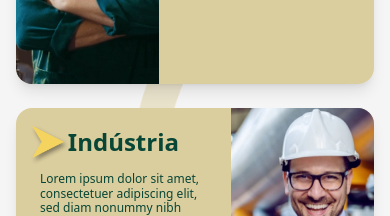
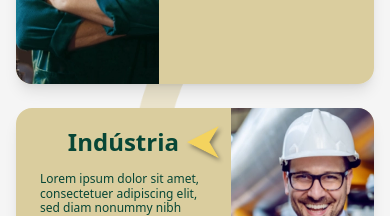
Before and after one commit to hagartelles/rv-tributos-new, a Next.js app: page / in a window 390 px wide. Shown: the part 1260-1476 px from the top of the page. Built offline with nearby package versions, Linux system fonts and the light colour scheme; a web font is replaced by a local one.

Commit message:
fix: fixing little arrows in mobile

```diff
--- a/src/components/main/sections/about/AboutUs.tsx
+++ b/src/components/main/sections/about/AboutUs.tsx
@@ -2,7 +2,7 @@
 
 import Image from 'next/image';
 import Section from '@/ui/SectionLayout';
-import { aboutData } from './AboutData';
+import { aboutData } from './aboutData';
 
 export default function About() {
     return (
--- a/src/components/main/sections/expertises/Expertises.tsx
+++ b/src/components/main/sections/expertises/Expertises.tsx
@@ -5,7 +5,7 @@ import Link from 'next/link';
 import Section from '@/ui/SectionLayout';
 import CloseButton from '@/ui/CloseButton';
 import { WHATSAPP_LINK } from '@/constants/index';
-import { useExpertises } from './UseExpertises';
+import { useExpertises } from './useExpertises';
 
 export default function Expertises() {
     const {
@@ -68,9 +68,19 @@ export default function Expertises() {
                                             relative w-fit mb-3 transition-all duration-500
                                             ${isOpen ? 'mb-0 ml-8' : 'mx-auto'}
                                         `}>
+
+                                            {/* SETA AMARELA MOBILE */}
+                                            {/* AQUI ESTÁ A CORREÇÃO DA SOMBRA: */}
                                             <div
-                                                className="absolute -left-9 top-1/2 -translate-y-1/2 w-8 h-8 z-20 pointer-events-none"
-                                                style={{ filter: 'drop-shadow(2px 3px 2px rgba(0,0,0,0.4))' }}
+                                                className={`
+                                                    absolute top-1/2 -translate-y-1/2 w-8 h-8 z-20 pointer-events-none transition-all duration-300
+                                                    ${isEven ? '-left-10' : '-right-10 rotate-180'}
+                                                `}
+                                                style={{
+                                                    filter: isEven
+                                                        ? 'drop-shadow(2px 3px 2px rgba(0,0,0,0.4))'   // Normal
+                                                        : 'drop-shadow(-2px -3px 2px rgba(0,0,0,0.4))' // Invertido para compensar a rotação
+                                                }}
                                             >
                                                 <Image src="/seta_amarela_dir.png" alt="" fill className="object-contain" />
                                             </div>
@@ -148,7 +158,7 @@ export default function Expertises() {
                 </div>
 
                 {/* ============================================================
-                    VERSÃO DESKTOP
+                    VERSÃO DESKTOP (Mantida Inalterada)
                    ============================================================ */}
                 <div
                     ref={desktopContainerRef}
@@ -250,7 +260,7 @@ export default function Expertises() {
                                             {services[currentIndex].longDescription}
                                         </p>
                                         {/* CTA Button */}
-                                        <div className="inline-block w-full text-center md:w-auto mt-4">
+                                        <div className="inline-block w-full text-center md:w-auto mt-4 cursor-pointer">
                                             <Link
                                                 href={WHATSAPP_LINK}
                                                 className="group relative inline-flex items-center justify-center transition-transform duration-300 ease-in-out hover:scale-105 transform-gpu will-change-transform antialiased"
@@ -274,7 +284,9 @@ export default function Expertises() {
                             </div>
                         </div>
                     </div>
+
                 </div>
+
             </Section.Content>
         </Section>
     );
--- a/src/components/main/sections/expertises/UseExpertises.tsx
+++ b/src/components/main/sections/expertises/UseExpertises.tsx
@@ -1,5 +1,5 @@
 import { useState, useEffect, useRef } from 'react';
-import { servicesData } from './ExpertisesData';
+import { servicesData } from './expertisesData';
 
 export function useExpertises() {
     const [currentIndex, setCurrentIndex] = useState(0);
--- a/src/components/main/sections/servicesOffered/Services.tsx
+++ b/src/components/main/sections/servicesOffered/Services.tsx
@@ -4,7 +4,7 @@ import { useState } from 'react';
 import Image from 'next/image';
 import SectionLayout from '@/ui/SectionLayout';
 import CloseButton from '@/ui/CloseButton';
-import { servicesList, servicesText } from './ServicesData';
+import { servicesList, servicesText } from './servicesData';
 
 export default function Services() {
     // 1. Estado para controlar qual serviço foi clicado
```
